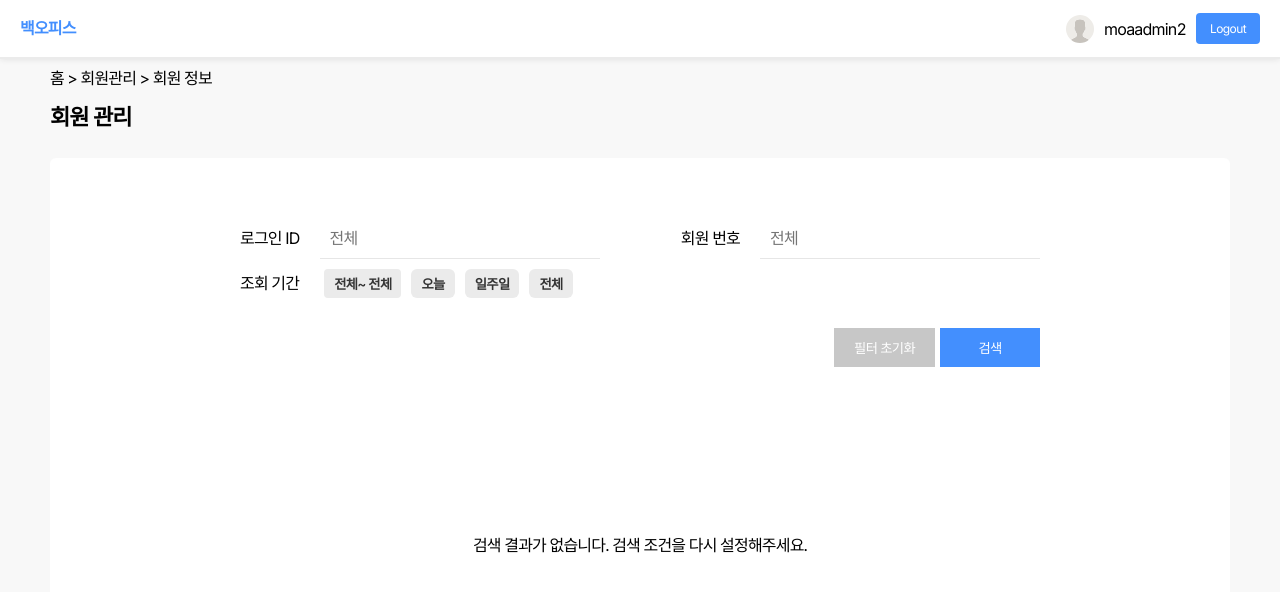
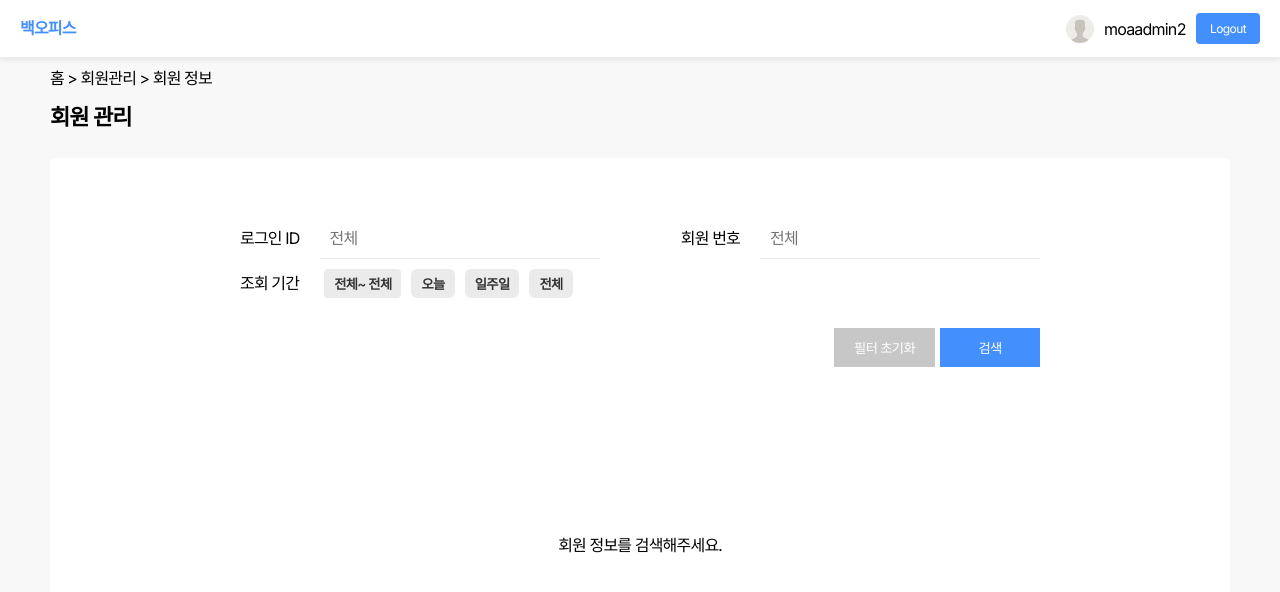
Before and after one commit to wanted-pre-onboarding-FE-02/moa-data, a React (Create React App) app: page /memberManagement in a window 1280 px wide. Shown: the top 592 px of the page. Built offline with nearby package versions, Linux system fonts and the light colour scheme; a web font is replaced by a local one.

Commit message:
fix: 검색 전 메시지내용 변경, feat: 관리 다이내믹라우팅

```diff
--- a/src/components/SearchForm/List/List.tsx
+++ b/src/components/SearchForm/List/List.tsx
@@ -4,10 +4,11 @@ import TableRowItem from './TableRowItem';
 import { TABLE_TITLE } from './ListConstant';
 
 interface IProps {
-  tableData: [] | IDumDataSet[];
+  tableData: undefined | IDumDataSet[];
 }
 
 const List = ({ tableData }: IProps) => {
+  if (!tableData) return <p className={styles.noResult}>회원 정보를 검색해주세요.</p>;
   if (tableData && tableData.length === 0) {
     return <p className={styles.noResult}>검색 결과가 없습니다. 검색 조건을 다시 설정해주세요.</p>;
   }
--- a/src/components/SearchForm/List/TableRowItem.tsx
+++ b/src/components/SearchForm/List/TableRowItem.tsx
@@ -29,7 +29,7 @@ const TableRowItem = ({ rowData }: IRowDataSet) => {
     setMemberInfo(rowData);
     setHearthData(wholeHeartData);
     // console.log(wholeHeartData, wholeStepData);
-    navigate('/memberDetail');
+    navigate(`/memberDetail/${memSeq}`);
   };
 
   return (
--- a/src/components/SearchForm/SearchForm.tsx
+++ b/src/components/SearchForm/SearchForm.tsx
@@ -20,7 +20,7 @@ const SearchForm = () => {
   const [code, setCode] = useState<string>('');
   const [dateState, setDateState] = useRecoilState<IDate>(searchListDateState);
   // const [isVisible, setIsVisible] = useState(false);
-  const [filtered, setFiltered] = useState<IDumDataSet[] | []>([]);
+  const [filtered, setFiltered] = useState<IDumDataSet[] | undefined>(undefined);
 
   const handleSubmit = (e: FormEvent) => {
     e.preventDefault();
@@ -105,7 +105,7 @@ const SearchForm = () => {
           <button type='submit'>검색</button>
         </div>
       </form>
-      {filtered && <List tableData={filtered} />}
+      <List tableData={filtered} />
     </div>
   );
 };
--- a/src/routes/index.tsx
+++ b/src/routes/index.tsx
@@ -13,7 +13,7 @@ const RootRoute = () => {
       </Route>
       <Route path='' element={<ResultLayout />}>
         <Route path='memberManagement' element={<MemberManagement />} />
-        <Route path='memberDetail' element={<MemberDetail />} />
+        <Route path='memberDetail/:memberID' element={<MemberDetail />} />
       </Route>
     </Routes>
   );
```
